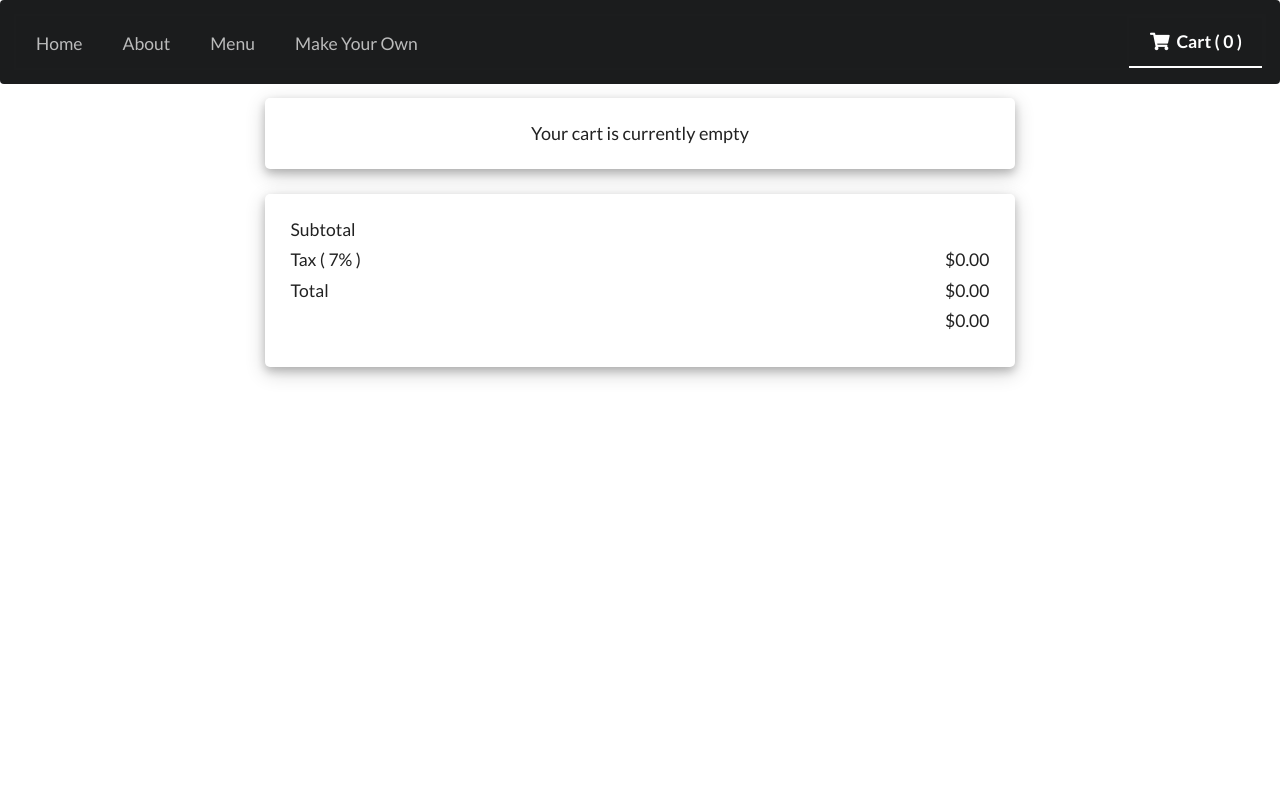
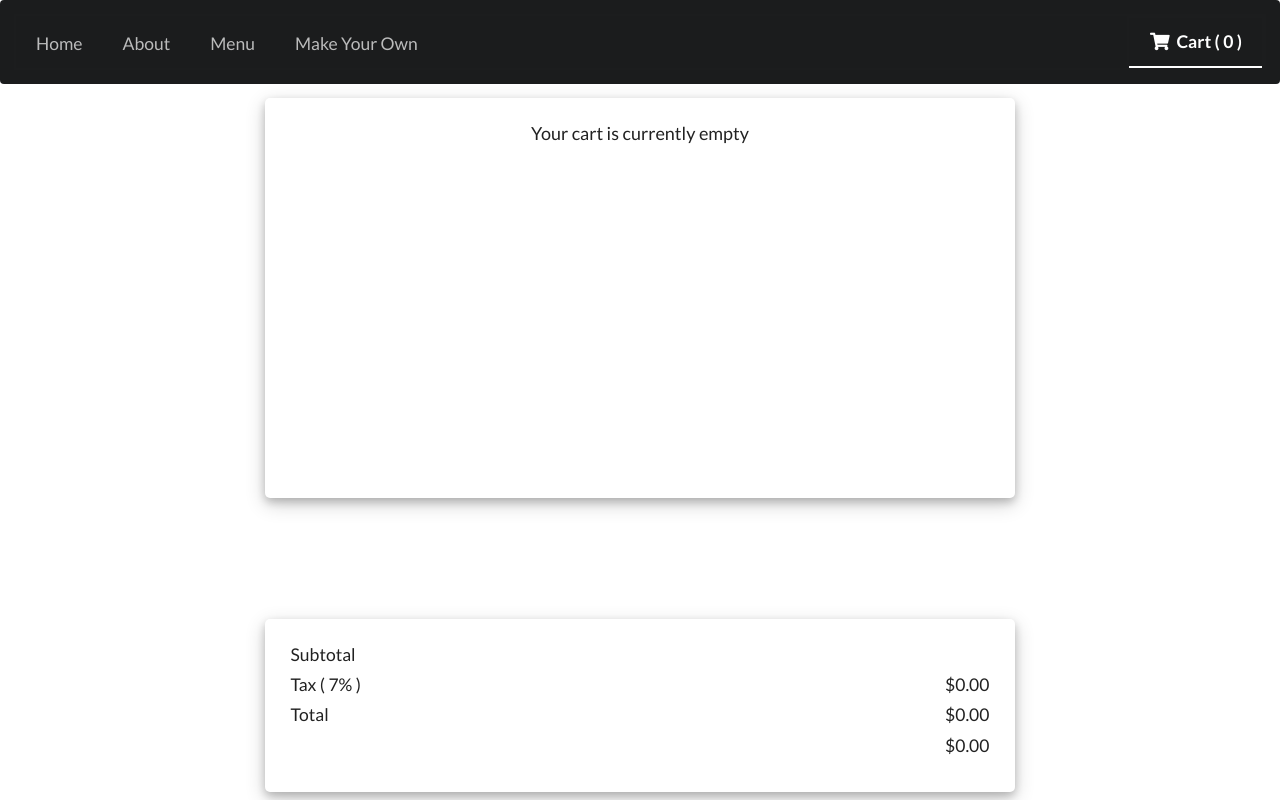
Before and after one commit to Rsja12/react-pizza-client, a React (Create React App) app: page /cart in a window 1280 px wide. Built offline with nearby package versions, Linux system fonts and the light colour scheme.

Commit message:
update cart styling

```diff
--- a/src/styles/App.css
+++ b/src/styles/App.css
@@ -1,4 +1,6 @@
 body, html {
     height: 100%;
     margin: 0;
+
+    position: relative;
 }
--- a/src/styles/Cart.css
+++ b/src/styles/Cart.css
@@ -1,5 +1,6 @@
 .cart-container {
     width: 750px;
+    height: 400px;
     margin: 0 auto;
     overflow: auto;
 
@@ -7,6 +8,10 @@
     border-radius: 5px;
 
     padding: 2%;
+
+    /* Figure out how to make only this div scrollable so it doesnt run into pricing div */
+
+
 }
 
 .description, .content {
--- a/src/styles/Pricing.css
+++ b/src/styles/Pricing.css
@@ -1,13 +1,16 @@
 .price {
     width: 750px;
-    margin: 0 auto;
     margin-top: 2%;
-    overflow: auto;
 
     box-shadow: 0 4px 8px 0 rgba(0, 0, 0, 0.2), 0 6px 20px 0 rgba(0, 0, 0, 0.19);
     border-radius: 5px;
 
     padding: 2%;
 
-    bottom: 0;
+    position: absolute;
+    left: 50%;
+    bottom: 1%;
+    -webkit-transform: translateX(-50%);
+    transform: translateX(-50%);
+
 }
```
